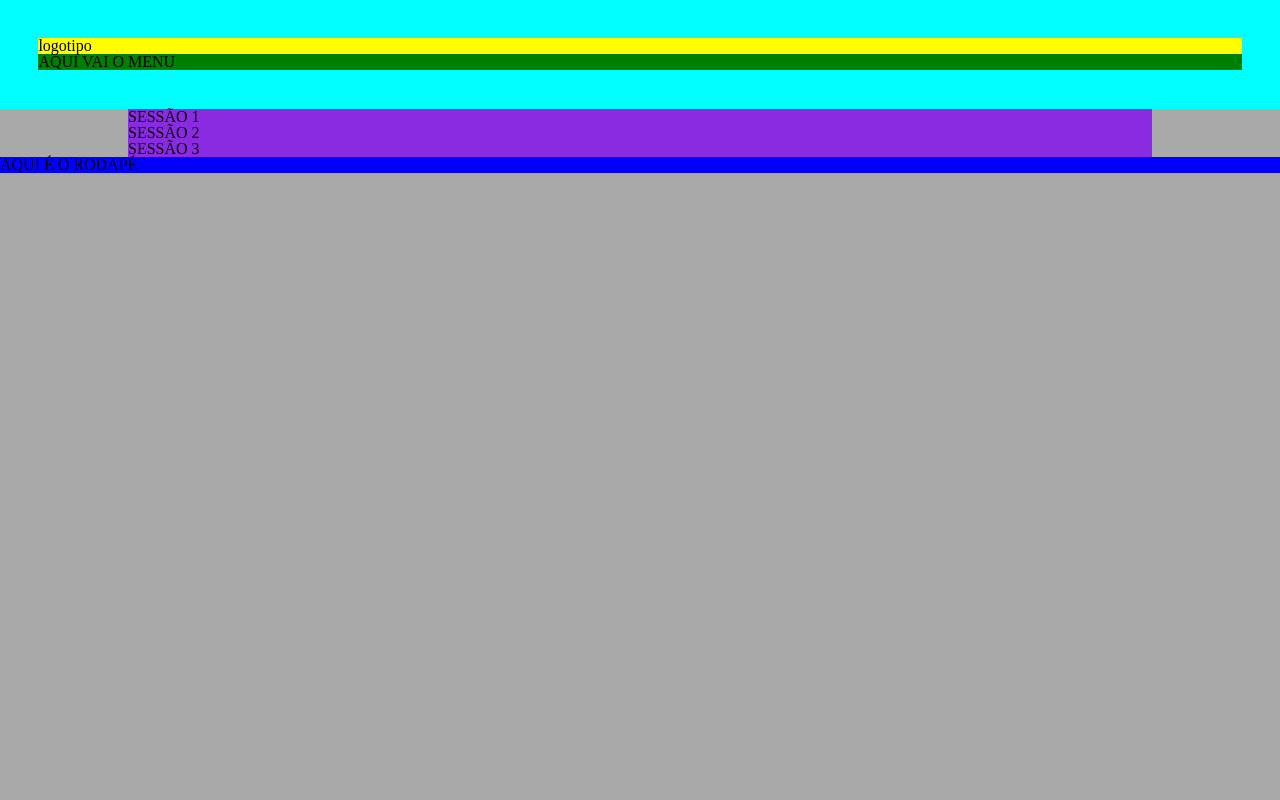
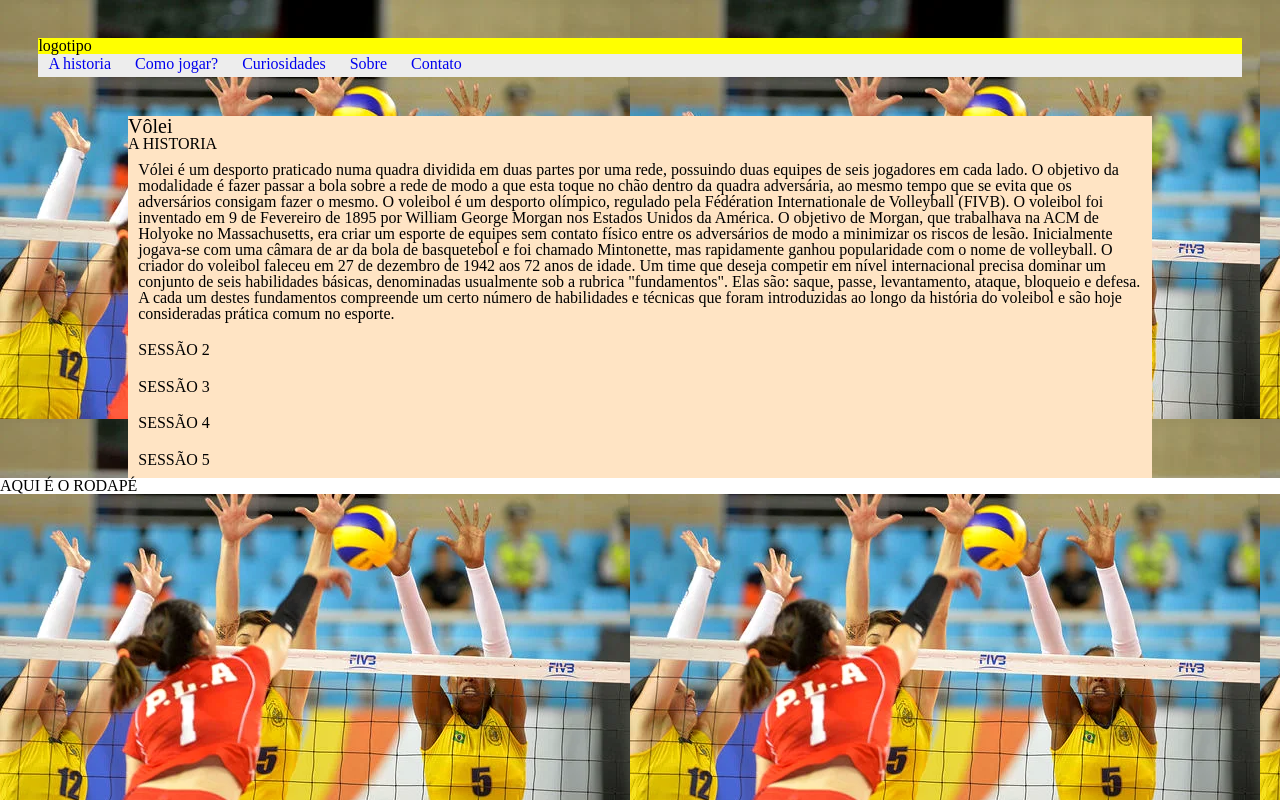
Before and after one commit to isaribeirooo/MeuPrimeiroSite, a plain HTML site: page index.html in a window 1280 px wide. Drawn offline with Linux system fonts and the light colour scheme.

Commit message:
salvando de novo

```diff
--- a/css/estilo.css
+++ b/css/estilo.css
@@ -1,14 +1,28 @@
 body{
-    background-color: darkgray;
+    background-color: white;
+    background-image: url('../img/voleifeminino-cke.webp')
 }
 header{
-    background-color: aqua;
     padding: 3%;
 }
 
 /*classe areibuida para a div que vai receber o logotipo*/
+#menu ul{
+    padding: 0px;
+    margin: 0px;
+    background-color: #ededed;
+    list-style: none;
+}
+#menu ul li{display: inline;
+}
+#menu ul li a{
+    padding: 2px 10px;
+    display: inline-block;
+    text-decoration: none;
+    border-bottom: 3px solid #ededed;
+}
 nav{
-    background-color: green;
+    background-color: beige;
 }
 .logo{
     background-color: yellow;
@@ -20,9 +34,22 @@ margin-left: auto;
 margin-right: auto;
 }
 section{
-   background-color: blueviolet;
+    color: black;
+   background-color: bisque;
+   padding: 1%;
+   margin-left: auto;
+   margin-right: auto;
 }
 footer{
-background-color: blue;
+background-color: white;
 padding: 0%;
 }
+
+h1{
+    color: black;
+   font-size: 20px;
+}
+
+p{
+    color: black;
+}
--- a/index.html
+++ b/index.html
@@ -4,7 +4,7 @@
     <meta charset="UTF-8">
     <meta http-equiv="X-UA-Compatible" content="IE=edge">
     <meta name="viewport" content="width=device-width, initial-scale=1.0">
-    <title>RIVERDALE</title>
+    <title>Vôlei</title>
     <link rel="stylesheet" href="css/reset.css">
     <link rel="stylesheet" href="css/estilo.css">
 </head>
@@ -14,14 +14,25 @@
 <div class="logo">
     <p>logotipo</p>
 </div>
-<nav>
-    <p>AQUI VAI O MENU</p>
+<nav id="menu">
+       <ul>
+        <li><a href="#">A historia</a></li>
+        <li><a href="#">Como jogar?</a></li>
+        <li><a href="#">Curiosidades</a></li>
+        <li><a href="#">Sobre</a></li>
+        <li><a href="#">Contato</a></li>
+       </ul>
 </nav>
 </header>
+
 <main>
-    <section>SESSÃO 1</section>
+    <h1>Vôlei</h1>
+    <h2>A HISTORIA</h2>
+    <section>Vólei é um desporto praticado numa quadra dividida em duas partes por uma rede, possuindo duas equipes de seis jogadores em cada lado. O objetivo da modalidade é fazer passar a bola sobre a rede de modo a que esta toque no chão dentro da quadra adversária, ao mesmo tempo que se evita que os adversários consigam fazer o mesmo. O voleibol é um desporto olímpico, regulado pela Fédération Internationale de Volleyball (FIVB). O voleibol foi inventado em 9 de Fevereiro de 1895 por William George Morgan nos Estados Unidos da América. O objetivo de Morgan, que trabalhava na ACM de Holyoke no Massachusetts, era criar um esporte de equipes sem contato físico entre os adversários de modo a minimizar os riscos de lesão. Inicialmente jogava-se com uma câmara de ar da bola de basquetebol e foi chamado Mintonette, mas rapidamente ganhou popularidade com o nome de volleyball. O criador do voleibol faleceu em 27 de dezembro de 1942 aos 72 anos de idade. Um time que deseja competir em nível internacional precisa dominar um conjunto de seis habilidades básicas, denominadas usualmente sob a rubrica "fundamentos". Elas são: saque, passe, levantamento, ataque, bloqueio e defesa. A cada um destes fundamentos compreende um certo número de habilidades e técnicas que foram introduzidas ao longo da história do voleibol e são hoje consideradas prática comum no esporte.</section>
     <section>SESSÃO 2</section>
     <section>SESSÃO 3</section>
+    <section>SESSÃO 4</section>
+    <section>SESSÃO 5</section>
 </main>
 <footer>
    <p>AQUI É O RODAPÉ</p>
```
Also changed, not shown: img/istockphoto-1473259144-612x612.jpg (added), img/voleifeminino-cke.webp (added).
